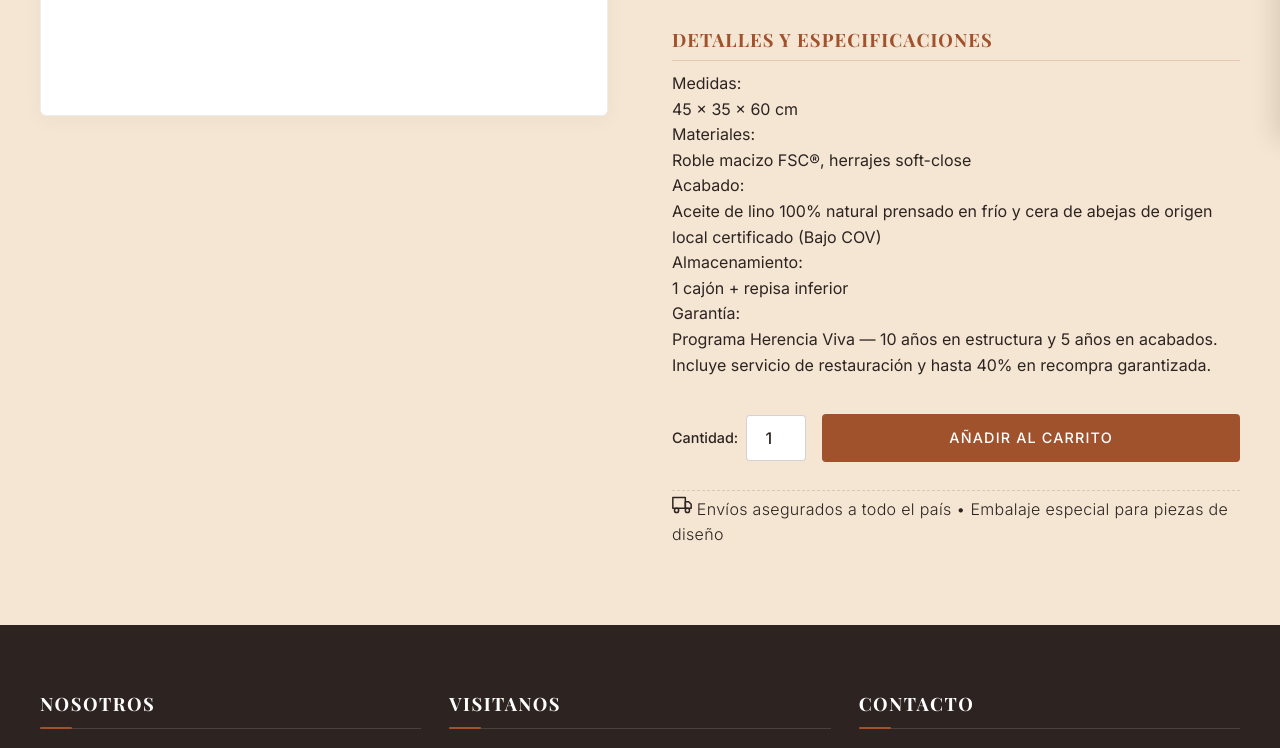
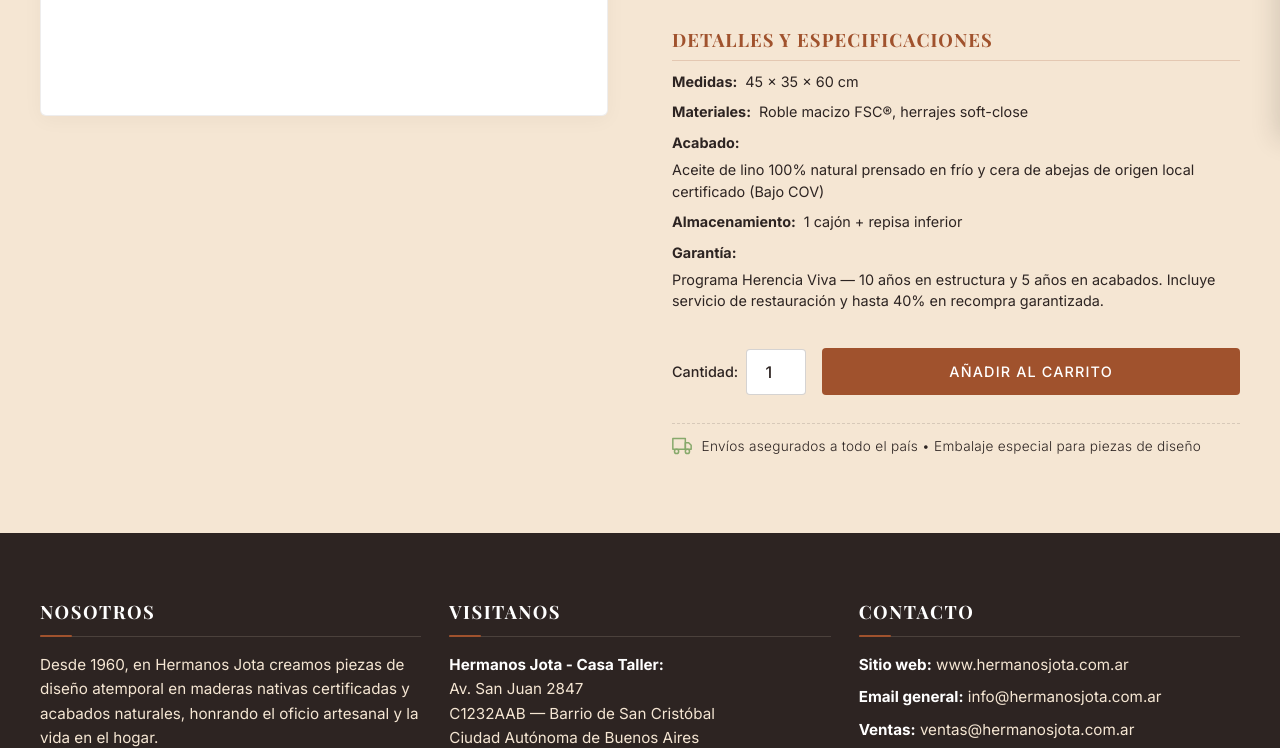
Before and after one commit to tsgexe/sprint2-grupo14-itbafullstack, a plain HTML site: page producto.html in a window 1280 px wide. Shown: the part 661-1409 px from the top of the page. Drawn offline with nearby package versions, Linux system fonts and the light colour scheme; a script that the page names is missing.

Commit message:
feat: implement product database and core views architecture

```diff
--- a/css/views/producto.css
+++ b/css/views/producto.css
@@ -175,24 +175,37 @@
    color: var(--color-texto-oscuro);
 }
 
-.product-specs-list {
+.product-specs-list,
+.product-specs-dl {
    list-style: none;
    padding: 0;
    margin: 0;
    display: flex;
    flex-direction: column;
-   gap: 0.5rem;
+   gap: 0.55rem;
 }
 
-.spec-item {
+.spec-item,
+.spec-row {
+   display: flex;
+   flex-wrap: wrap;
+   align-items: baseline;
+   gap: 0.35rem 0.5rem;
    font-family: var(--font-primary);
    font-size: 0.9rem;
    line-height: 1.5;
    color: var(--color-texto-oscuro);
 }
 
-.spec-item strong {
+.spec-item strong,
+.spec-row dt {
    font-weight: 600;
+   color: var(--color-texto-oscuro);
+   white-space: nowrap;
+}
+
+.spec-row dd {
+   margin: 0;
    color: var(--color-texto-oscuro);
 }
 
@@ -268,8 +281,24 @@
 }
 
 .product-shipping-note {
-   padding-top: 0.25rem;
+   padding-top: 0.75rem;
    border-top: 1px dashed rgba(45, 36, 34, 0.15);
+}
+
+.product-shipping-note .text-note {
+   display: flex;
+   align-items: center;
+   gap: 0.6rem;
+   font-family: var(--font-primary);
+   font-size: 0.85rem;
+   color: var(--color-texto-oscuro);
+   line-height: 1.4;
+   margin: 0;
+}
+
+.shipping-icon {
+   flex-shrink: 0;
+   color: var(--color-verde-salvia);
 }
 
 /* ==========================================================================
```
